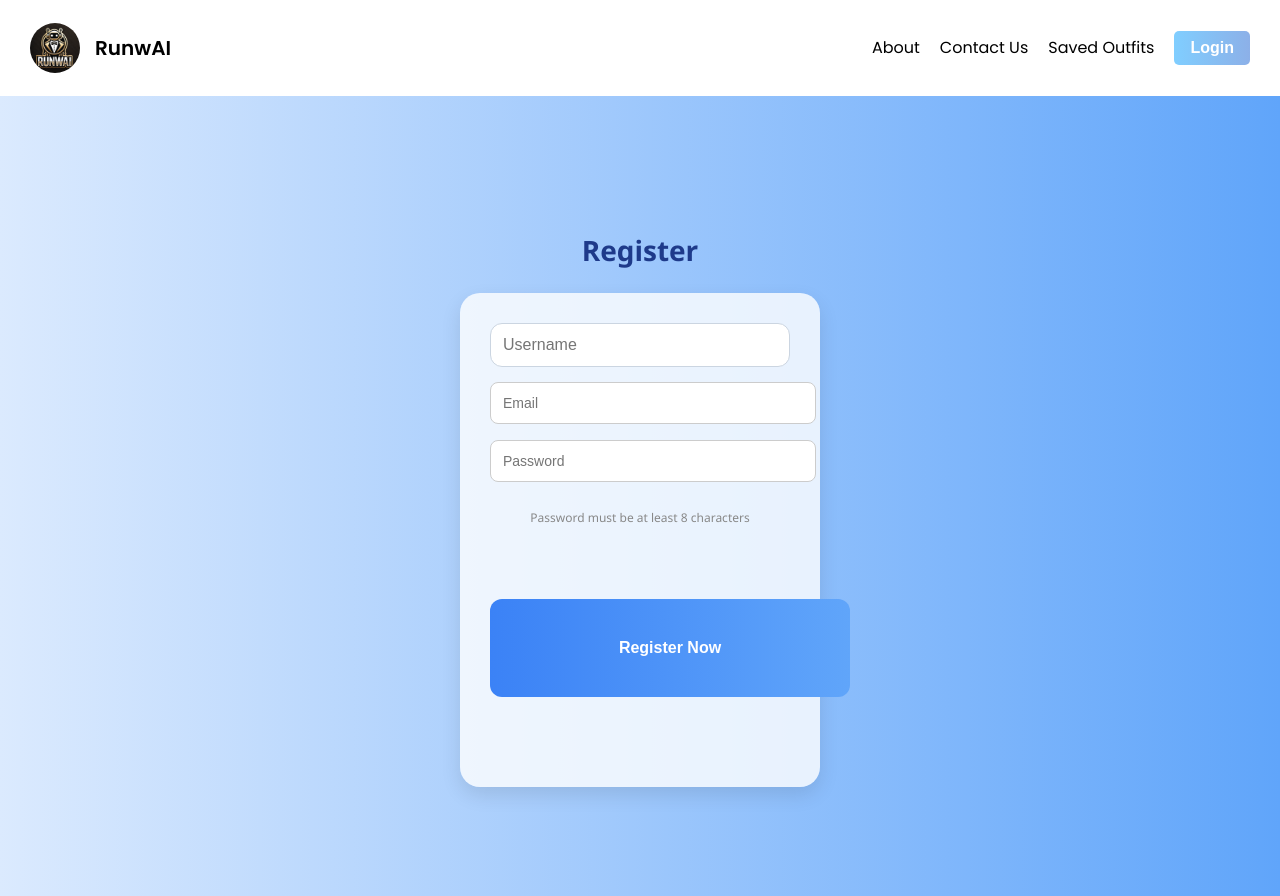
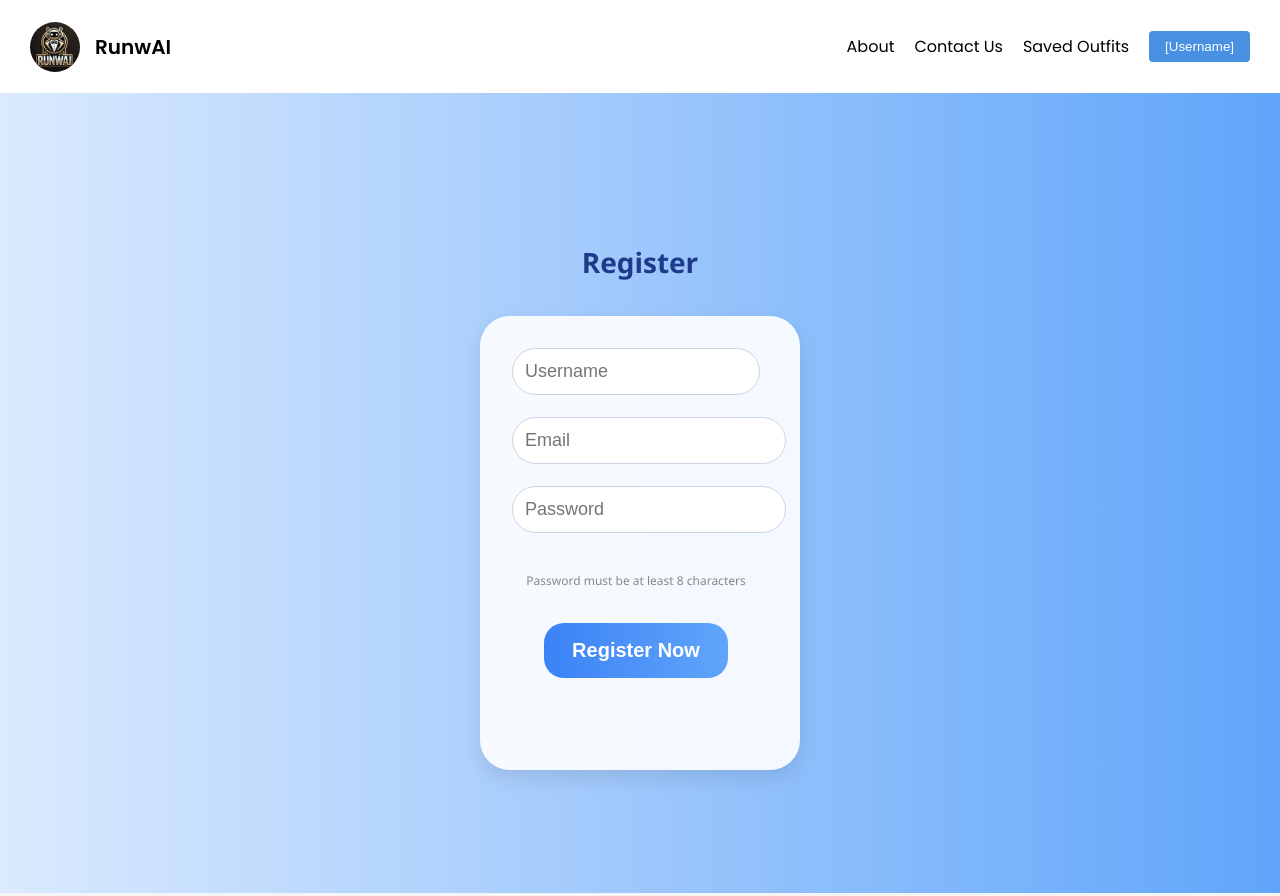
Before and after one commit to daniel-rawana/outfit-ai, a React (Create React App) app in the folder frontend/: page /register in a window 1280 px wide. Built offline with nearby package versions, Linux system fonts and the light colour scheme; sample sign-in values are in the browser's storage.

Commit message:
Register.css fixes, register logic updates

```diff
--- a/frontend/src/login.js
+++ b/frontend/src/login.js
@@ -12,7 +12,7 @@ function Login() {
     const handleLogin = async (e) => {
         e.preventDefault();
         try {
-            const res = await axios.post("http://150.136.215.192:8000/users/login", {
+            const res = await axios.post("http://127.0.0.1:5000/users/login", {
                 email,
                 password,
             });
--- a/frontend/src/navbar.js
+++ b/frontend/src/navbar.js
@@ -1,9 +1,47 @@
-import React from "react";
+import React, { useState, useEffect, useRef } from "react";
 import { Link, useNavigate } from "react-router-dom";
 import logo from './assets/runwai_logo.png';
 
 function Navbar() {
     const navigate = useNavigate();
+    const [isLoggedIn, setIsLoggedIn] = useState(false);
+    const [showDropdown, setShowDropdown] = useState(false);
+    const dropdownRef = useRef(null);
+
+    // Check if user is logged in
+    useEffect(() => {
+        const token = localStorage.getItem("token");
+        setIsLoggedIn(!!token);
+    }, []);
+
+    // Close dropdown when clicking outside
+    useEffect(() => {
+        function handleClickOutside(event) {
+            if (dropdownRef.current && !dropdownRef.current.contains(event.target)) {
+                setShowDropdown(false);
+            }
+        }
+
+        document.addEventListener("mousedown", handleClickOutside);
+        return () => {
+            document.removeEventListener("mousedown", handleClickOutside);
+        };
+    }, []);
+
+    const handleLogout = () => {
+        // Clear localStorage
+        localStorage.removeItem("token");
+        localStorage.removeItem("userId");
+
+        // Update state
+        setIsLoggedIn(false);
+        setShowDropdown(false);
+
+        // Redirect to login page
+        alert("You have been logged out successfully.");
+        console.log("User logged out");
+        navigate("/login");
+    };
 
     return (
         <nav className="navbar">
@@ -15,7 +53,24 @@ function Navbar() {
                 <li><Link to="/contact">Contact Us</Link></li>
                 <li><Link to="/saved-outfits">Saved Outfits</Link></li>
                 <li>
-                    <button className="login-btn" onClick={() => navigate("/login")}>Login</button>
+                    {isLoggedIn ? (
+                        <div className="user-menu" ref={dropdownRef}>
+                            <button
+                                className="user-menu-btn"
+                                onClick={() => setShowDropdown(!showDropdown)}
+                            >
+                                [Username]
+                            </button>
+
+                            {showDropdown && (
+                                <div className="dropdown-menu">
+                                    <button onClick={handleLogout}>Logout</button>
+                                </div>
+                            )}
+                        </div>
+                    ) : (
+                        <button className="login-btn" onClick={() => navigate("/login")}>Login</button>
+                    )}
                 </li>
             </ul>
         </nav>
--- a/frontend/src/register.js
+++ b/frontend/src/register.js
@@ -13,7 +13,7 @@ function Register() {
     const handleRegister = async (e) => {
         e.preventDefault();
         try {
-            const res = await axios.post("http://150.136.215.192:8000/api/auth/register", {
+            const res = await axios.post("http://127.0.0.1:5000/users/register", {
                 username,
                 email,
                 password,
--- a/frontend/src/styling/App.css
+++ b/frontend/src/styling/App.css
@@ -46,6 +46,58 @@ body {
     font-weight: bold;
     font-size: medium;
     color: white;
+}
+/* User Menu Styles */
+.user-menu {
+    position: relative;
+}
+
+.user-menu-btn {
+    background-color: #4a90e2;
+    color: white;
+    padding: 8px 16px;
+    border: none;
+    border-radius: 4px;
+    cursor: pointer;
+    font-weight: 500;
+}
+
+.dropdown-menu {
+    position: absolute;
+    right: 0;
+    top: 100%;
+    background-color: white;
+    box-shadow: 0 2px 10px rgba(0, 0, 0, 0.1);
+    border-radius: 4px;
+    min-width: 160px;
+    z-index: 1000;
+    margin-top: 4px;
+    overflow: hidden;
+}
+
+.dropdown-menu a,
+.dropdown-menu button {
+    display: block;
+    width: 100%;
+    padding: 12px 16px;
+    text-align: left;
+    border: none;
+    background: none;
+    color: #333;
+    font-size: 14px;
+    text-decoration: none;
+    cursor: pointer;
+    transition: background-color 0.2s;
+}
+
+.dropdown-menu a:hover,
+.dropdown-menu button:hover {
+    background-color: #f5f5f5;
+}
+
+.dropdown-menu button {
+    color: #e74c3c;
+    border-top: 1px solid #eee;
 }
 
 .main-content {
--- a/frontend/src/styling/register.css
+++ b/frontend/src/styling/register.css
@@ -1,60 +1,77 @@
+/* Register Container: Centers content, adds background, and sets basic typography */
 .register-container {
     display: flex;
     flex-direction: column;
     align-items: center;
     justify-content: center;
-    height: 100vh;
-    background: linear-gradient(to right, #dbeafe, #60a5fa); /* soft blue gradient */
+    min-height: 100vh; /* Ensures it takes full viewport height */
+    background: linear-gradient(to right, #dbeafe, #60a5fa);
     font-family: 'Segoe UI', Tahoma, Geneva, Verdana, sans-serif;
+    padding: 2.5rem 1.5rem; /* Responsive padding (40px top/bottom, 24px left/right) */
+    box-sizing: border-box; /* Includes padding in element's total width and height */
 }
 
+/* Title: Styles the main heading */
 .register-container h2 {
-    margin-bottom: 20px;
+    margin-bottom: 2rem; /* Spacing below title */
     color: #1e3a8a;
-    font-size: 28px;
+    font-size: 1.75rem; /* 28px */
+    text-align: center;
 }
 
-form {
+/* Form: Styles the registration form itself */
+.register-container form {
     display: flex;
     flex-direction: column;
-    width: 300px;
-    background-color: #ffffffcc;
-    padding: 30px;
-    border-radius: 20px;
-    box-shadow: 0 8px 20px rgba(0, 0, 0, 0.1);
+    width: 100%;
+    max-width: 20rem; /* Max width for the form (320px) */
+    background-color: rgba(255, 255, 255, 0.9);
+    padding: 2rem 2.5rem 2rem 2rem; /* top, right, bottom, left */
+    border-radius: 1.875rem; /* 30px */
+    box-shadow: 0 0.5rem 1.25rem rgba(0, 0, 0, 0.1); /* Softer shadow */
+    box-sizing: border-box;
 }
-
-input {
-    margin-bottom: 15px;
-    padding: 12px;
+/* Inputs: Styles for all input fields */
+.register-container input {
+    margin-bottom: 1.375rem; /* 22px */
+    padding: 0.75rem; /* 12px for better touch area */
     border: 1px solid #cbd5e1;
-    border-radius: 12px;
-    font-size: 16px;
+    border-radius: 3.125rem; /* 50px - very rounded */
+    font-size: 1.125rem; /* 18px */
     outline: none;
     transition: border-color 0.2s;
 }
 
-input:focus {
+/* Input Focus: Highlight on focus */
+.register-container input:focus {
     border-color: #3b82f6;
 }
 
-button {
-    padding: 12px;
+/* Button: Styles for the submit button */
+.register-container button {
+    padding: 1rem 1.75rem; /* 16px top/bottom, 28px left/right */
+    margin-top: 1.25rem; /* 20px */
     border: none;
-    border-radius: 20px;
-    background: linear-gradient(to right, #3b82f6, #60a5fa); /* blue gradient */
+    border-radius: 1.25rem; /* 20px */
+    background: linear-gradient(to right, #3b82f6, #60a5fa);
     color: white;
-    font-size: 16px;
+    font-size: 1.25rem; /* 20px */
     font-weight: bold;
     cursor: pointer;
     transition: transform 0.2s ease;
+    align-self: center; /* Centers the button horizontally */
+    width: fit-content; /* Prevents button from stretching */
 }
 
-button:hover {
+/* Button Hover: Adds a slight scale effect on hover */
+.register-container button:hover {
     transform: scale(1.03);
 }
 
-p {
-    margin-top: 10px;
+/* Paragraph: Styles for any text paragraphs */
+.register-container p {
+    font-size: 0.875rem; /* 14px */
+    margin-top: 1rem; /* 16px */
     text-align: center;
+    color: #444;
 }
```
